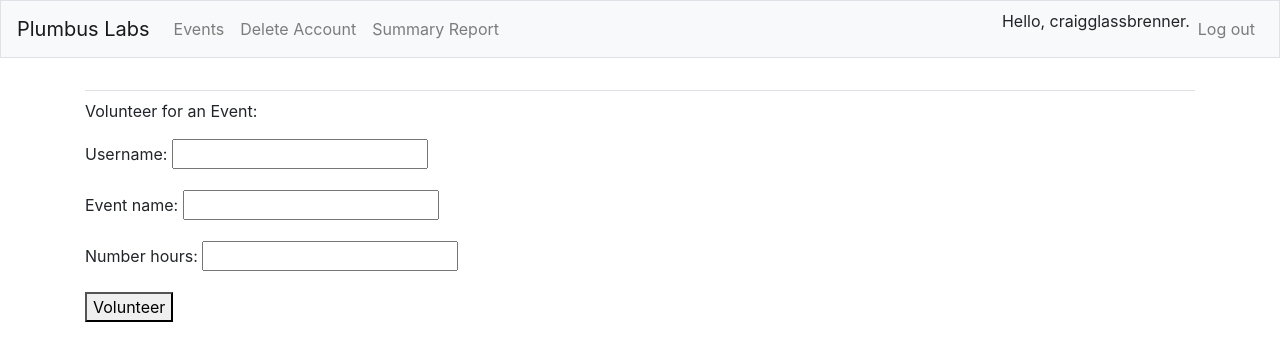
After one commit to smiledt/CS341-NPO, a Django app: page /volunteer/ in a window 1280 px wide. The commit adds this page. Shown: the top 361 px of the page. Run offline with Django 3.2, Linux system fonts and the light colour scheme; a user stored in the database is signed in; some libraries are stand-ins or nearby versions.

Commit message:
Project is Finished, doesn't error check the best.

```diff
--- a/book_keeping/forms.py
+++ b/book_keeping/forms.py
@@ -1,5 +1,5 @@
 from django import forms
-from .models import Event, Donation
+from .models import Event, Donation, VolunteerEvent
 
 class EventForm(forms.ModelForm):
 	class Meta:
@@ -18,3 +18,12 @@ class DonationForm(forms.ModelForm):
 
 class SummaryForm(forms.Form):
     username = forms.CharField()
+
+class VolunteerForm(forms.ModelForm):
+	class Meta:
+		model = VolunteerEvent
+		fields = ['username', 'event_name', 'number_hours']
+
+class RemoveVolunteerForm(forms.Form):
+	username = forms.CharField()
+	event = forms.CharField()
--- a/book_keeping/models.py
+++ b/book_keeping/models.py
@@ -11,6 +11,11 @@ class Donation(models.Model):
 
     donation_types = models.CharField(max_length=1, choices=D_TYPES)
     name_event = models.CharField(max_length=200, blank=True)
+
+class VolunteerEvent(models.Model):
+    username = models.CharField(max_length=50)
+    event_name = models.CharField(max_length=200)
+    number_hours = models.IntegerField()
 
 class Event(models.Model):
     """
--- a/book_keeping/urls.py
+++ b/book_keeping/urls.py
@@ -14,4 +14,6 @@ urlpatterns = [
     path('delete_event/', views.delete_event, name='delete_event'),
     path('donate/', views.donate_event, name='donate_event'),
     path('summary/', views.summary_report, name='summary_report'),
+    path('volunteer/', views.volunteer_event, name='volunteer_event'),
+    path('unvolunteer/', views.unvolunteer_event, name='unvolunteer_event'),
 ]
--- a/book_keeping/views.py
+++ b/book_keeping/views.py
@@ -1,6 +1,6 @@
 from django.shortcuts import render, redirect
-from .models import Event, Donation
-from .forms import EventForm, DeleteEventForm, DonationForm, SummaryForm
+from .models import Event, Donation, VolunteerEvent
+from .forms import EventForm, DeleteEventForm, DonationForm, SummaryForm, VolunteerForm, RemoveVolunteerForm
 from django.contrib.auth.decorators import login_required
 from django.contrib.auth.decorators import user_passes_test
 from django.contrib import messages
@@ -32,6 +32,69 @@ def new_event(request):
     context = {'form': form}
     return render(request, 'book_keeping/new_event.html', context)
 
+@login_required
+def volunteer_event(request):
+    if request.method != 'POST':
+        form = VolunteerForm()
+    else:
+        form = VolunteerForm(request.POST)
+        if form.is_valid():
+            data = request.POST.copy()
+            name_event = data.get('event_name')
+            username = data.get('username')
+
+            l = VolunteerEvent.objects.filter(username=username)
+            e = Event.objects.get(name=name_event)
+            can_volunteer = False
+
+            if l.exists():
+                for i in l:
+                    e2 = Event.objects.get(name=i.event_name)
+
+                    if( (e.start_time != e2.start_time) or (e.end_time != e2.end_time)):
+                        can_volunteer = True
+
+            else:
+                can_volunteer = True
+
+            if((e.num_volunteers_total - e.num_volunteers - 1 >= 0) and can_volunteer):
+                e.num_volunteers = e.num_volunteers + 1
+                e.save()
+                form.save()
+
+        return redirect('book_keeping:events')
+
+    context = {'form' : form }
+    return render(request, 'book_keeping/volunteer_event.html', context)
+
+@login_required
+def unvolunteer_event(request):
+    if request.method != 'POST':
+        form = RemoveVolunteerForm()
+
+    else:
+        form = RemoveVolunteerForm(request.POST)
+        if form.is_valid():
+            data = request.POST.copy()
+            username = data.get('username')
+            name = data.get('event')
+
+            l = VolunteerEvent.objects.filter(username=username)
+
+            for i in l:
+                if(i.event_name == name):
+                    i.delete()
+
+                    e = Event.objects.get(name=name)
+                    e.num_volunteers = e.num_volunteers - 1
+                    e.save()
+
+        return redirect('book_keeping:events')
+
+    context = {'form' : form }
+    return render(request, 'book_keeping/unvolunteer_event.html', context)
+
+
 @user_passes_test(lambda u: u.is_superuser)
 def delete_event(request):
     if request.method != 'POST':
@@ -59,12 +122,18 @@ def summary_report(request):
             data = request.POST.copy()
             username_report = data.get('username')
             d = Donation.objects.filter(username=username_report)
+            e = VolunteerEvent.objects.filter(username=username_report)
 
             total = 0
+            hours = 0
             for i in d:
                 total = total + i.donation
 
+            for j in e:
+                hours = hours + j.number_hours
+
             messages.info(request, 'Donation Total: %.2f' % total)
+            messages.info(request, 'Volunteer Hours: %d' % hours)
 
             return redirect('book_keeping:summary_report')
 
--- a/templates/book_keeping/events.html
+++ b/templates/book_keeping/events.html
@@ -35,6 +35,12 @@
   <a href="{% url 'book_keeping:new_event' %}">Add a new Event</a>
   &nbsp
   &nbsp
+  <a href="{% url 'book_keeping:volunteer_event' %}">Volunteer</a>
+  &nbsp
+  &nbsp
+  <a href="{% url 'book_keeping:unvolunteer_event' %}">Remove Volunteer</a>
+  &nbsp
+  &nbsp
   <a href="{% url 'book_keeping:donate_event' %}">Donate to Event</a>
   &nbsp
   &nbsp
--- /dev/null
+++ b/templates/book_keeping/volunteer_event.html
@@ -0,0 +1,12 @@
+{% extends 'book_keeping/base.html' %}
+
+{% block content %}
+  <p>Volunteer for an Event:</p>
+
+  <form action="{% url 'book_keeping:volunteer_event' %}" method='post'>
+    {% csrf_token %}
+    {{ form.as_p }}
+    <button name="submit">Volunteer</button>
+  </form>
+
+{% endblock content %}
--- a/users/forms.py
+++ b/users/forms.py
@@ -19,6 +19,3 @@ class RegForm(UserCreationForm):
 
 class DeleteAccountForm(forms.Form):
     username = forms.CharField()
-
-# class SummaryForm(forms.Form):
-#     username = forms.CharField()
--- a/users/urls.py
+++ b/users/urls.py
@@ -17,5 +17,4 @@ urlpatterns = [
     # Registration Page url
     path('register/', views.register, name='register'),
     path('delete_account/', views.delete_account, name='delete_account'),
-    # path('summary/', views.summary_report, name='summary_report'),
 ]
```
Also changed, not shown: templates/book_keeping/unvolunteer_event.html (added, +12 -0 lines), users/views.py (+0 -21 lines), db.sqlite3.
